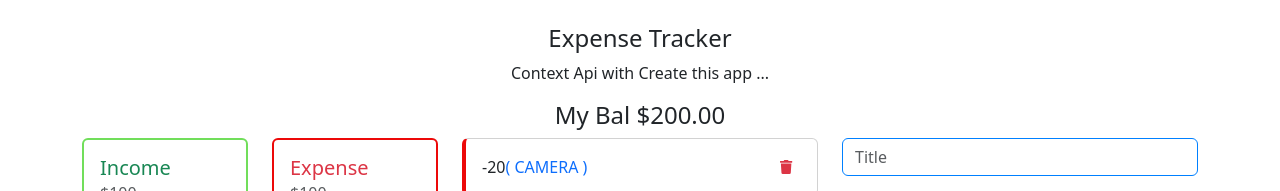
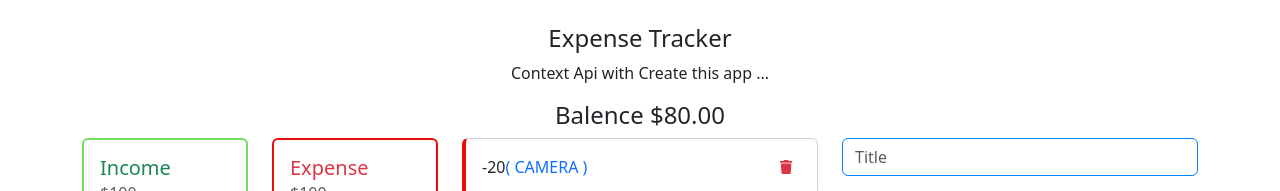
Before and after one commit to rajrachchh14/react-expensetracker, a React (Create React App) app: page / in a window 1280 px wide. Shown: the top 191 px of the page. Built offline with nearby package versions, Linux system fonts and the light colour scheme.

Commit message:
1 file modified

```diff
--- a/src/component/Balence.js
+++ b/src/component/Balence.js
@@ -1,11 +1,13 @@
 import React, { useContext } from 'react';
 import { GlobalContext } from '../context/GlobalState';
 export default function Balence() {
-  const { transaction } = useContext(GlobalContext);
-  console.log(transaction);
+  const { transaction } = useContext(GlobalContext); // List all Data
+  const amount = transaction.map((transaction) => transaction.amount); // list all amount
+  const total = amount.reduce((a, b) => (a += b), 0).toFixed(2);
+  console.log(amount);
   return (
     <>
-      <h4 className="text-center">My Bal $200.00</h4>
+      <h4 className="text-center"> Balence ${total}</h4>
     </>
   );
 }
```
